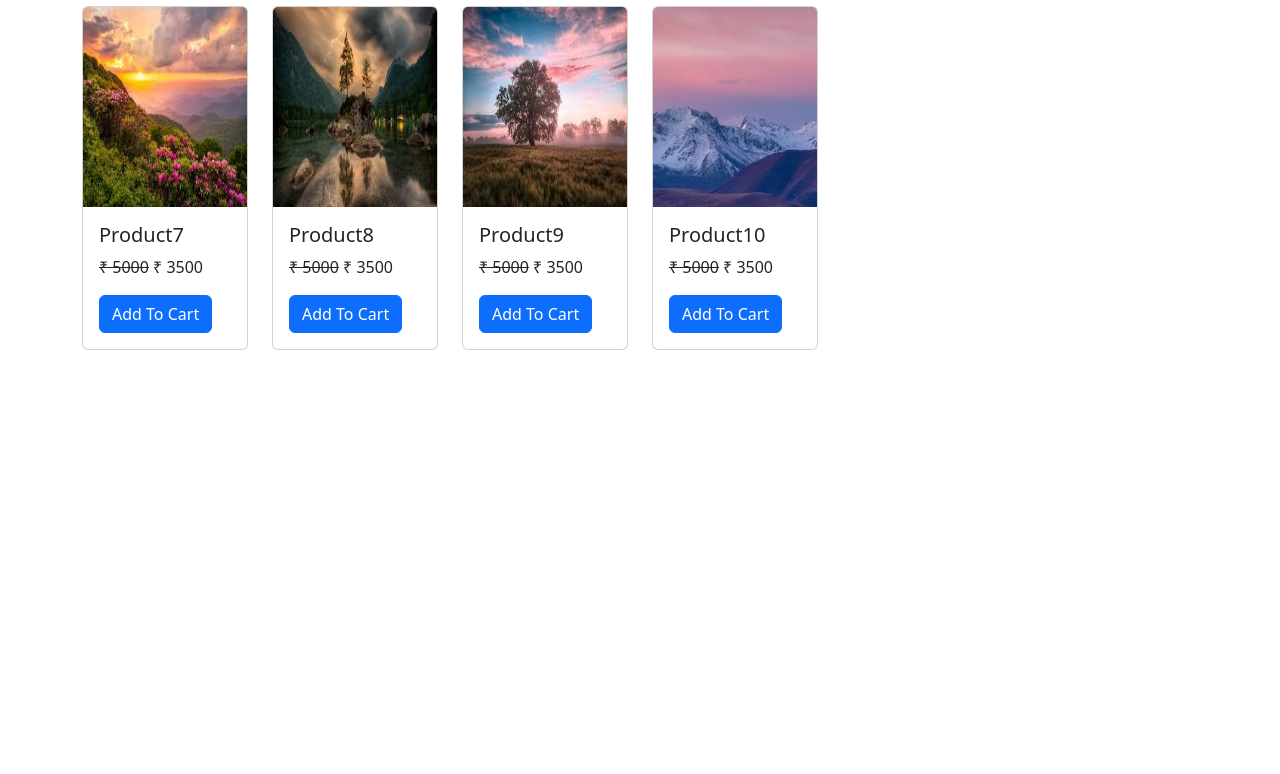
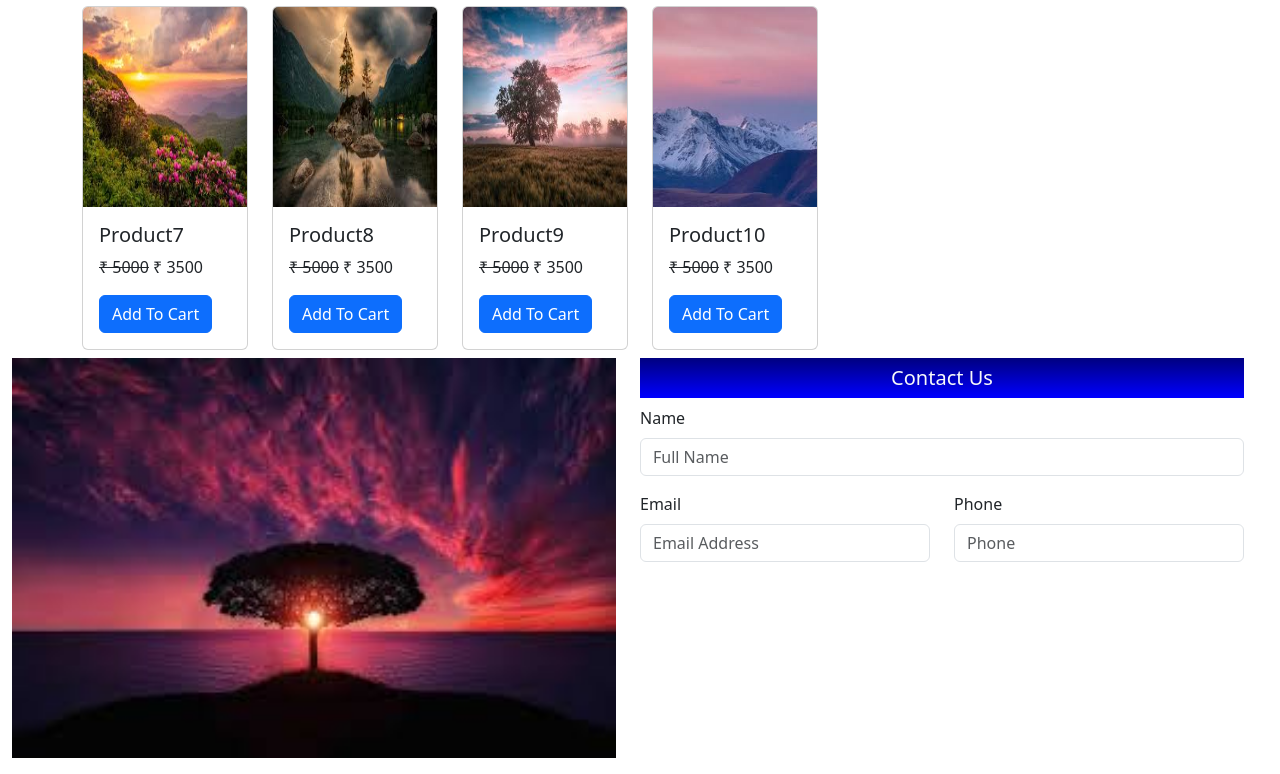
Before and after one commit to ujjwal05062002/ReactRevision, a React (Create React App) app: page / in a window 1280 px wide. Shown: the part 950-1724 px from the top of the page. Before the commit the page ends 1308 px from the top, so only its background shows below. Built offline with nearby package versions, Linux system fonts and the light colour scheme.

Commit message:
added form

```diff
--- a/src/FunctionalComponent/BootStrapExample.jsx
+++ b/src/FunctionalComponent/BootStrapExample.jsx
@@ -43,11 +43,6 @@ export default function BootStrapExample() {
                   href="#"
                 >
                   Home
-                </a>
-              </li>
-              <li className="nav-item">
-                <a className="nav-link text-light" href="#">
-                  About
                 </a>
               </li>
               <li className="nav-item">
@@ -321,12 +316,43 @@ export default function BootStrapExample() {
           })}
         </div>
       </div>
+
+      <div className="row mb-3 container-fluid">
+        <div className="col-md-6">
+          <img src="/img/img3.jpg" alt=""  width="100%" height="400px"  className=""/>
+        </div>
+        <div className="col-md-6">
+          <h5 className="background text-light text-center p-2">Contact Us</h5>
+          <form>
+            <div className="mb-3">
+              <label htmlFor="name" className="mb-2">Name</label>
+              <input type="text" name="name" placeholder="Full Name" className="form-control"/>
+            </div>
+
+          <div className="row">
+          <div className="mb-3 col-md-6">
+            <label htmlFor="email" className="mb-2">Email</label>
+              <input type="email" name="email" placeholder="Email Address" className="form-control"/>
+            </div>
+            <div className="mb-3 col-md-6">
+            <label htmlFor="phone" className="mb-2">Phone</label>
+              <input type="text" name="phone" placeholder="Phone" className="form-control"/>
+            </div>
+          </div>
+
+          <div className="mb3">
+            <label htmlFor=""></label>
+          </div>
+
+          </form>
+        </div>
+      </div>
     </>
   );
 }
 
 // grid system in bootstrap for responsive layout
 
-<div className="row">
-  <div className="col-lg-3 col-md-4 col-6"></div>
-</div>;
+// <div className="row">
+//   <div className="col-lg-3 col-md-4 col-6"></div>
+// </div>;
```
